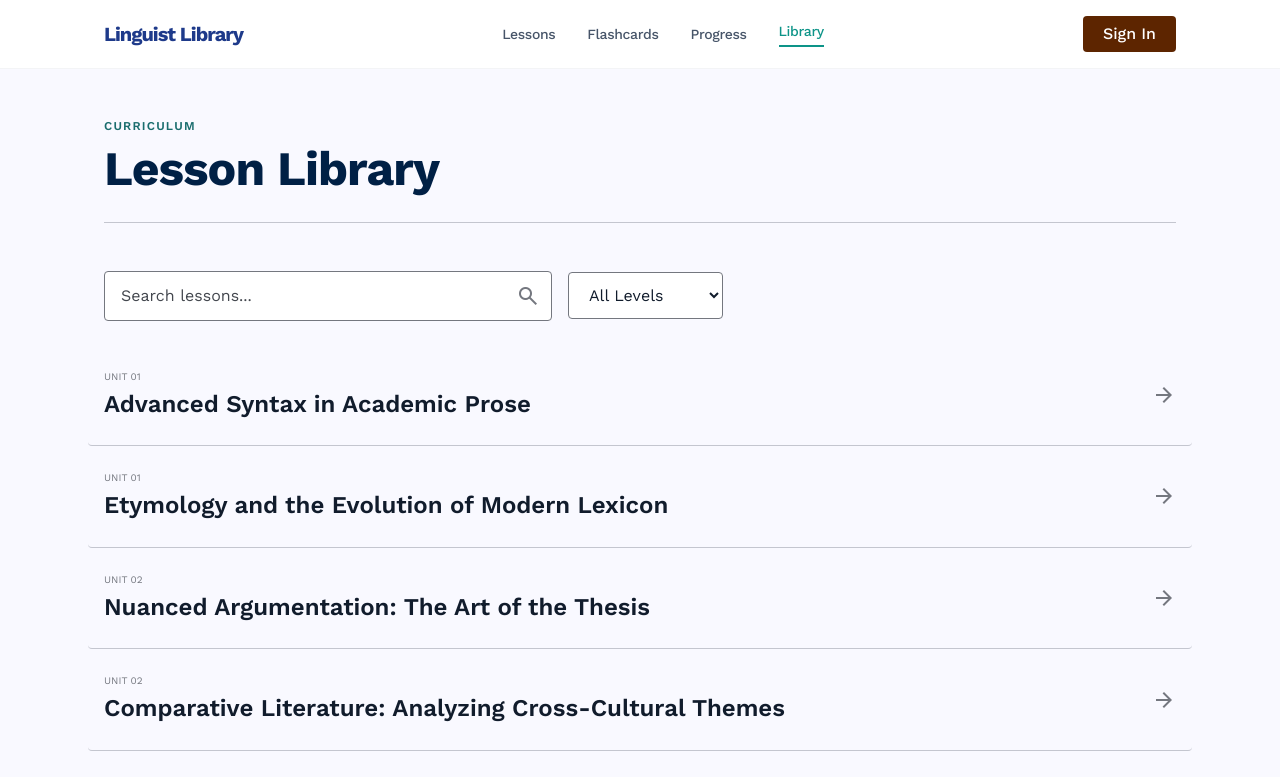
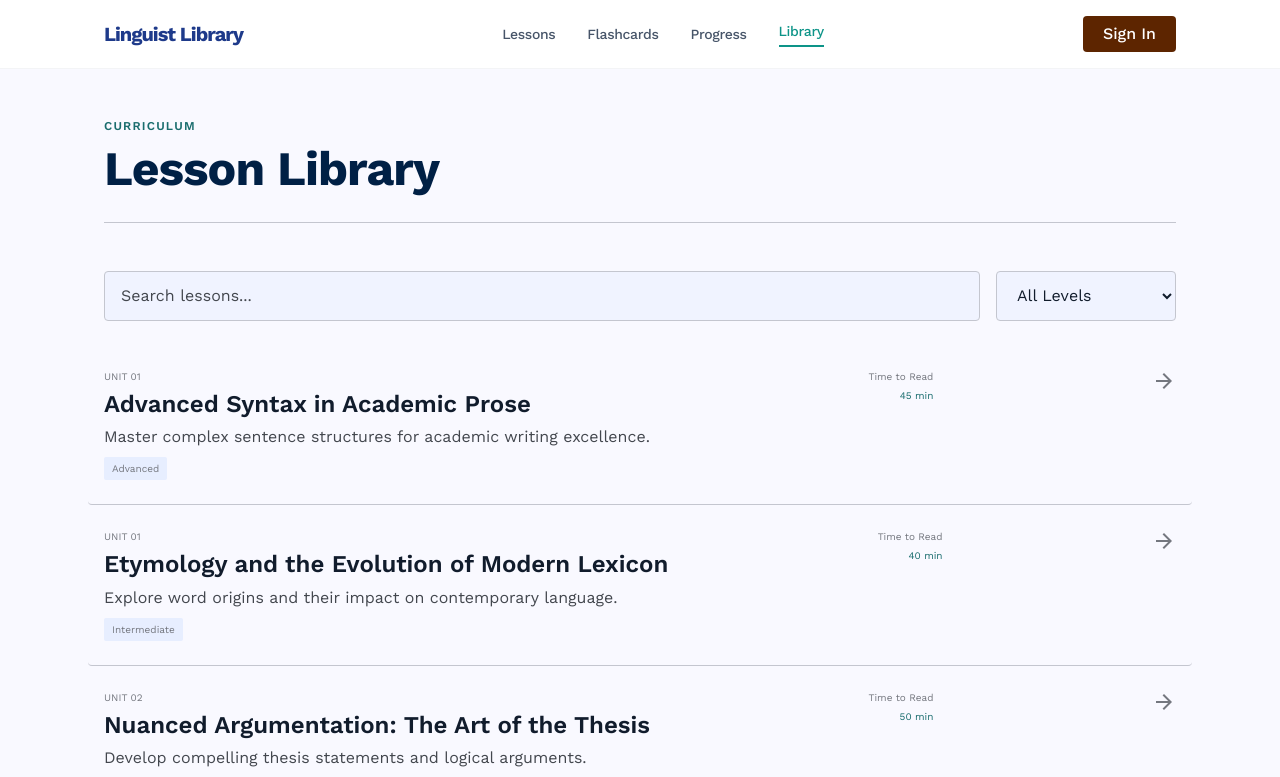
Before and after one commit to fihtony/english-study-hub, a React (Vite) app: page /lessons in a window 1280 px wide. Shown: the top 777 px of the page. Built offline with nearby package versions, Linux system fonts and the light colour scheme.

Commit message:
feat(CSTL-2): implement changes

```diff
--- a/src/components/LessonCard.tsx
+++ b/src/components/LessonCard.tsx
@@ -7,16 +7,28 @@ interface LessonCardProps {
 export default function LessonCard({ lesson }: LessonCardProps) {
   return (
     <a
-      className="group flex items-center justify-between py-6 border-b border-outline-variant hover:bg-surface-container-low transition-all px-4 -mx-4 rounded-lg"
+      className="group flex items-start justify-between py-6 border-b border-outline-variant hover:bg-surface-container-low transition-all px-4 -mx-4 rounded-lg"
       href="#"
     >
       <div className="flex flex-col">
         <span className="font-label-caps text-[10px] text-outline mb-1">
           {lesson.unit}
         </span>
-        <h2 className="font-h3 text-h3 text-on-background group-hover:text-secondary transition-colors">
+        <h2 className="font-h3 text-h3 text-on-background group-hover:text-secondary transition-colors mb-1">
           {lesson.title}
         </h2>
+        <p className="font-body-ui text-body-ui text-on-surface-variant mb-2">
+          {lesson.description}
+        </p>
+        <div className="flex items-center gap-3">
+          <span className="font-label-caps text-[10px] text-outline px-2 py-1 bg-surface-container rounded">
+            {lesson.difficulty}
+          </span>
+        </div>
+      </div>
+      <div className="flex flex-col items-end">
+        <span className="font-label-caps text-[10px] text-outline mb-1">Time to Read</span>
+        <span className="font-label-caps text-[10px] text-secondary">{lesson.duration}</span>
       </div>
       <span className="material-symbols-outlined text-outline group-hover:text-secondary group-hover:translate-x-1 transition-all">
         arrow_forward
--- a/src/components/SearchBar.tsx
+++ b/src/components/SearchBar.tsx
@@ -1,3 +1,4 @@
+import { useState } from 'react'
 
 interface SearchBarProps {
   value: string
@@ -13,23 +14,18 @@ export default function SearchBar({
   onDifficultyChange,
 }: SearchBarProps) {
   return (
-    <div className="flex flex-col md:flex-row gap-4 items-start md:items-center">
-      <div className="relative flex-1 max-w-md">
-        <input
-          type="text"
-          value={value}
-          onChange={(e) => onChange(e.target.value)}
-          placeholder="Search lessons..."
-          className="w-full px-4 py-3 border border-outline rounded-lg bg-surface-container-lowest text-on-background placeholder:text-on-surface-variant focus:outline-none focus:border-secondary focus:ring-2 focus:ring-secondary/20 font-body-ui"
-        />
-        <span className="absolute right-3 top-1/2 -translate-y-1/2 material-symbols-outlined text-outline">
-          search
-        </span>
-      </div>
+    <div className="flex flex-col md:flex-row gap-4">
+      <input
+        type="text"
+        placeholder="Search lessons..."
+        value={value}
+        onChange={(e) => onChange(e.target.value)}
+        className="flex-1 px-4 py-3 border border-outline-variant rounded-lg bg-surface-container-low text-on-surface placeholder:text-on-surface-variant focus:outline-none focus:border-primary"
+      />
       <select
         value={difficultyFilter}
         onChange={(e) => onDifficultyChange(e.target.value)}
-        className="px-4 py-3 border border-outline rounded-lg bg-surface-container-lowest text-on-background focus:outline-none focus:border-secondary focus:ring-2 focus:ring-secondary/20 font-body-ui cursor-pointer"
+        className="px-4 py-3 border border-outline-variant rounded-lg bg-surface-container-low text-on-surface focus:outline-none focus:border-primary min-w-[180px]"
       >
         <option value="All">All Levels</option>
         <option value="Beginner">Beginner</option>
```
